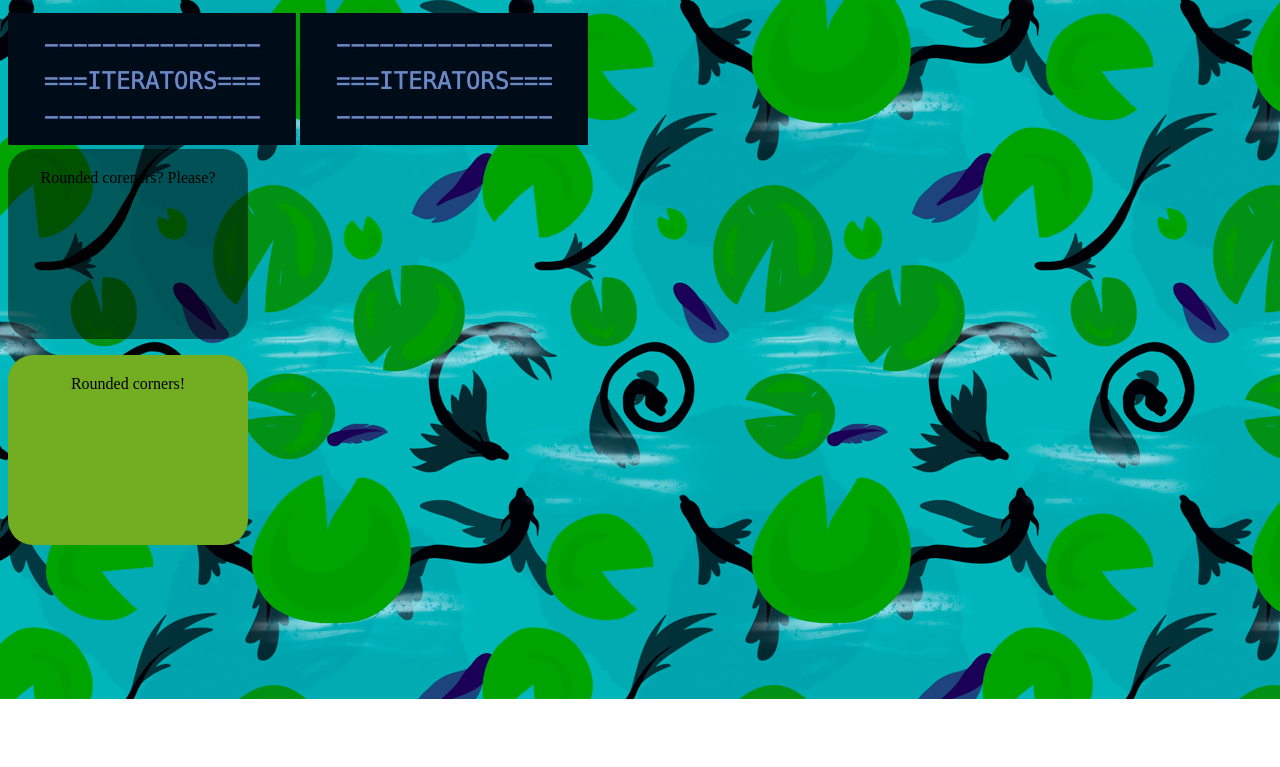
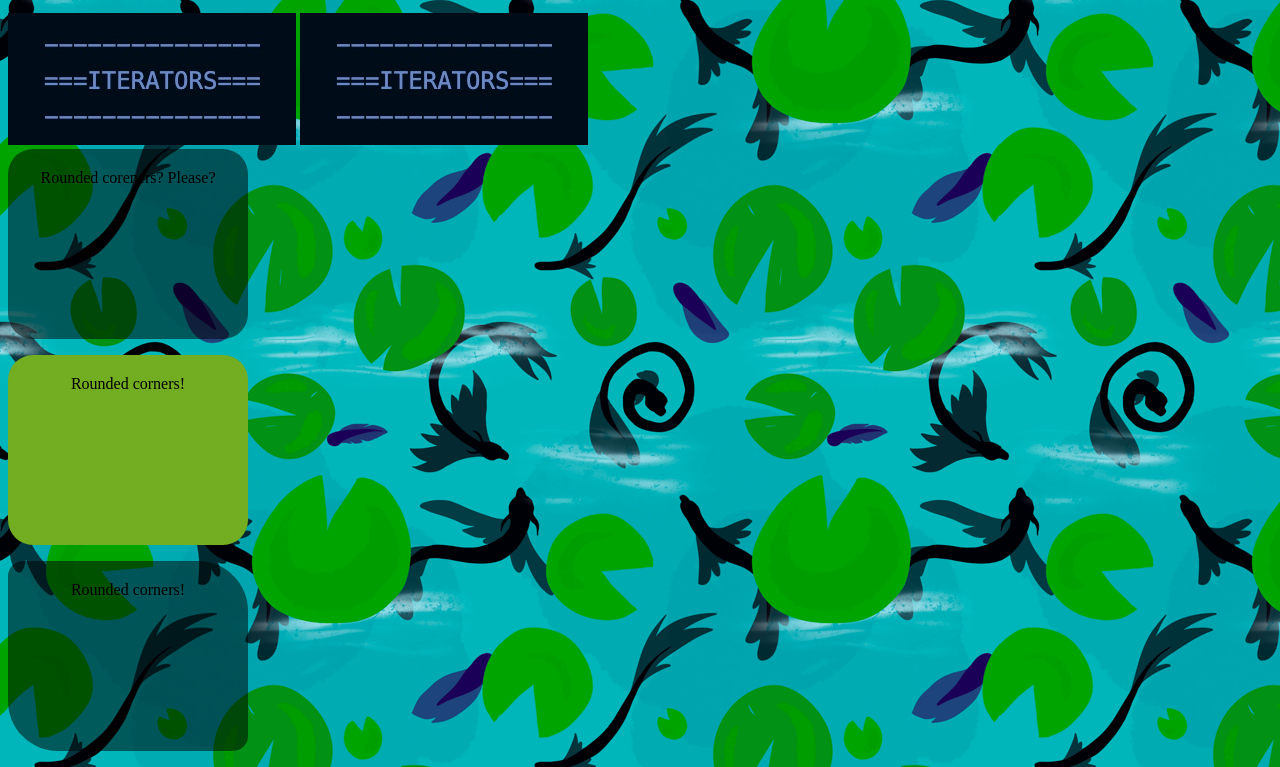
Before and after one commit to PixitDragon/PixitDragon.github.io, a plain HTML site: page index.html in a window 1280 px wide. Shown: the part 101-868 px from the top of the page. Before the commit the page ends 800 px from the top, so only its background shows below. Drawn offline with Linux system fonts and the light colour scheme.

Commit message:
Update index.html

```diff
--- a/index.html
+++ b/index.html
@@ -16,7 +16,7 @@ body {
 }
 #rcorners3 {
   border-radius: 15px 50px;
-  background: #73AD21;
+  background: rgb(0 0 0 / 0.5);
   padding: 20px;
   width: 200px;
   height: 150px;
@@ -38,6 +38,7 @@ body {
 </div>
 
 <p style="text-align: center;" id="rcorners1">Rounded corners!</p>
+<p style="text-align: center;" id="rcorners3">Rounded corners!</p>
 
 </body>
 </html>
```
